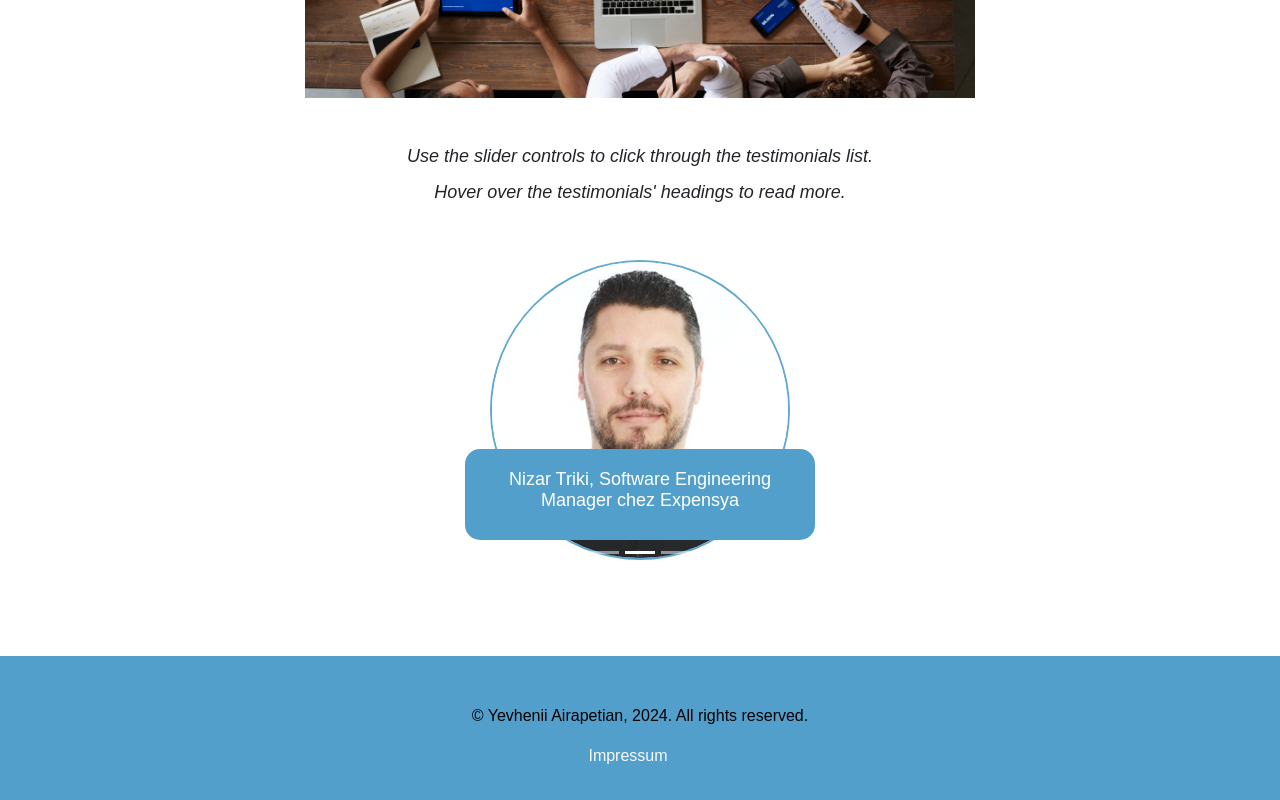
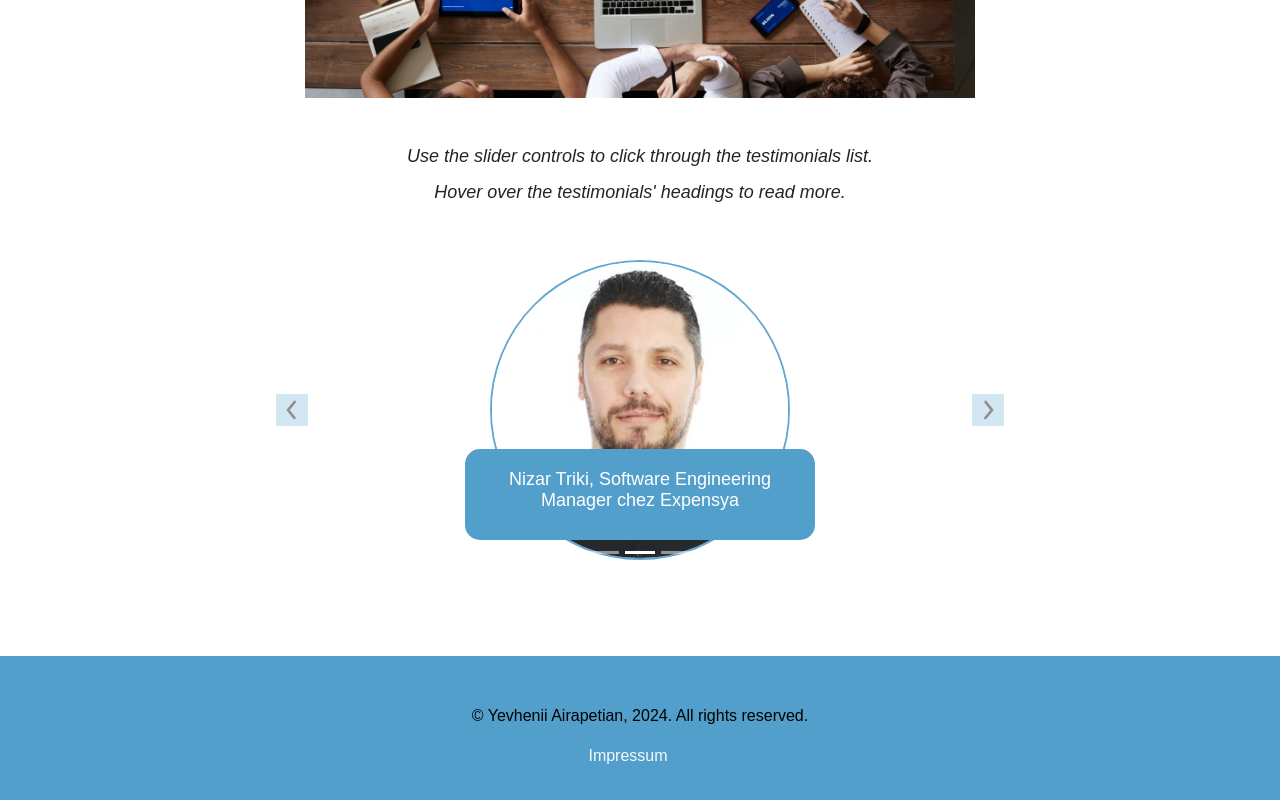
Before and after one commit to yevheniiairapetian/portfolio, a React (Create React App) app in the folder portfolio/: page /testimonials in a window 1280 px wide. Shown: the part 659-1459 px from the top of the page. Built offline with nearby package versions, Linux system fonts and the light colour scheme.

Commit message:
feat: update testimonials view styling

```diff
--- a/portfolio/src/components/testimonials-slider/css/slider.css
+++ b/portfolio/src/components/testimonials-slider/css/slider.css
@@ -47,6 +47,16 @@ bottom:-20px !important;
     background-color: #fff !important;
 }
 
+.carousel-control-prev-icon{
+    background-image: url("../img/arrow-ios-back.svg") !important;
+
+}
+
+.carousel-control-next-icon{
+    background-image: url("../img/arrow-ios-forward.svg") !important;
+
+}
+
 @media screen and (max-width: 980px){
     .carousel-caption{
         font-size:0px;
```
Also changed, not shown: portfolio/src/components/testimonials-slider/img/arrow-ios-back.svg (added), portfolio/src/components/testimonials-slider/img/arrow-ios-forward.svg (added).
